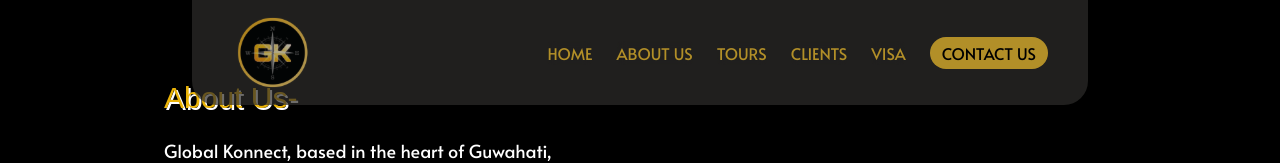
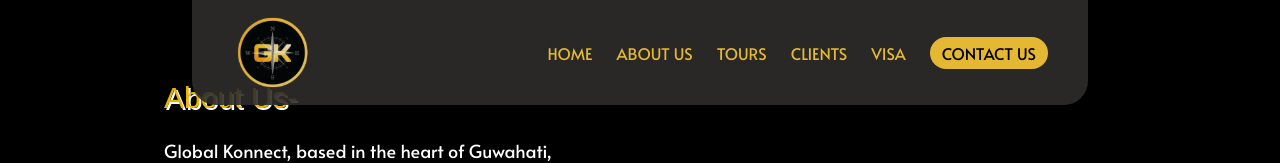
Before and after one commit to globalkonnect/gk-fe, a React (Vite) app: page / in a window 1280 px wide. Shown: the top 163 px of the page. Built offline with nearby package versions, Linux system fonts and the light colour scheme; a web font is replaced by a local one.

Commit message:
add:header

```diff
--- a/src/Components/Header.jsx
+++ b/src/Components/Header.jsx
@@ -11,7 +11,7 @@ function Header() {
     { item: "VISA", link: "" },
   ];
   return (
-    <div className="absolute top-0 md:left-[15vw] max-md:left-0 z-20 opacity-70 flex items-center justify-between md:w-[70vw] max-md:w-full bg-offBlack font-Alata py-3 rounded-b-3xl">
+    <div className="fixed top-0 md:left-[15vw] max-md:left-0 z-20 opacity-90 flex items-center justify-between md:w-[70vw] max-md:w-full bg-offBlack font-Alata py-3 rounded-b-3xl">
       <div className="ml-10 flex items-center justify-center">
         <img src={GK} />
       </div>
```
